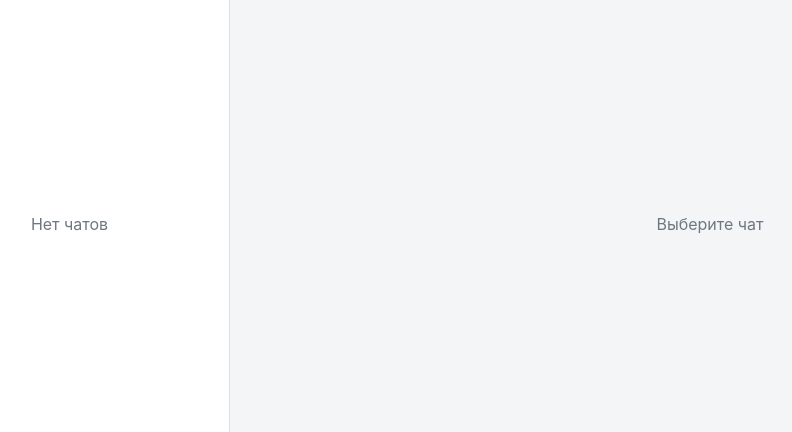
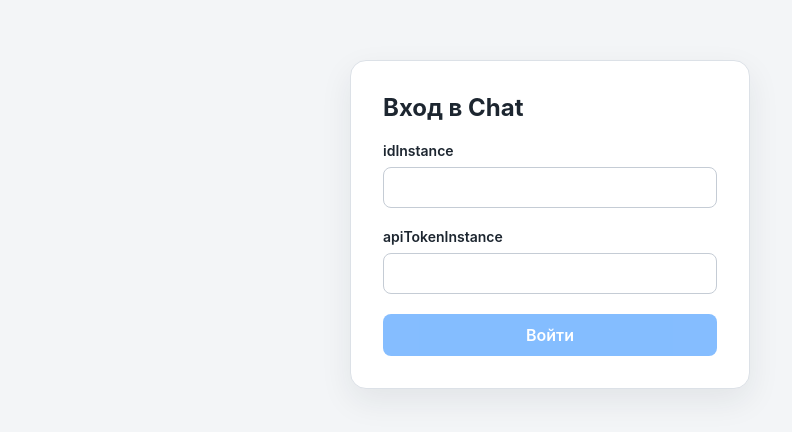
Before and after one commit to AlexandrCHEN/chat, a React (Vite) app: page / in a window 1280 px wide. Shown: the part 176-608 px from the top of the page, without its empty margins (90-882 px from the left). Built offline with nearby package versions, Linux system fonts and the light colour scheme; no server answers.

Commit message:
feat: restructure Messenger component and add LoginForm with credential handling

```diff
--- a/pnpm-workspace.yaml
+++ /dev/null
@@ -1,2 +0,0 @@
-allowBuilds:
-  esbuild: set this to true or false
--- a/src/App.tsx
+++ b/src/App.tsx
@@ -1,10 +1,41 @@
+import { useState } from 'react'
+import { GreenApiError, getStateInstance } from './api/greenApi'
+import { LoginForm } from './components/LoginForm/LoginForm'
 import { Messenger } from './components/Messenger/Messenger'
+import { clearCredentials, loadCredentials, saveCredentials } from './lib/credentialsStorage'
+import type { Credentials } from './types'
 
 const configurationError =
   'Не задан адрес GREEN-API. Укажите VITE_GREEN_API_URL в файле .env и перезапустите приложение.'
 
 function App() {
   const apiUrl = import.meta.env.VITE_GREEN_API_URL?.trim().replace(/\/+$/, '')
+  const [credentials, setCredentials] = useState<Credentials | null>(() => loadCredentials())
+
+  async function handleLogin(nextCredentials: Credentials): Promise<string | null> {
+    if (!apiUrl) {
+      return configurationError
+    }
+
+    try {
+      const stateInstance = await getStateInstance(apiUrl, nextCredentials)
+
+      if (stateInstance === 'authorized') {
+        saveCredentials(nextCredentials)
+        setCredentials(nextCredentials)
+        return null
+      }
+
+      return getStateMessage(stateInstance)
+    } catch (error) {
+      return getRequestErrorMessage(error)
+    }
+  }
+
+  function handleLogout() {
+    clearCredentials()
+    setCredentials(null)
+  }
 
   if (!apiUrl) {
     return (
@@ -14,7 +45,44 @@ function App() {
     )
   }
 
-  return <Messenger />
+  if (!credentials) {
+    return <LoginForm onSubmit={handleLogin} />
+  }
+
+  return <Messenger onLogout={handleLogout} />
+}
+
+function getStateMessage(stateInstance: string): string {
+  switch (stateInstance) {
+    case 'notAuthorized':
+      return 'Инстанс не авторизован: отсканируйте QR-код в личном кабинете GREEN-API'
+    case 'starting':
+      return 'Инстанс запускается, повторите попытку через минуту'
+    case 'sleepMode':
+      return 'Инстанс в спящем режиме: телефон не в сети'
+    case 'blocked':
+    case 'yellowCard':
+    case 'suspended':
+      return `Инстанс недоступен (состояние: ${stateInstance}). Проверьте его в личном кабинете GREEN-API`
+    default:
+      return `Неожиданное состояние инстанса: ${stateInstance}`
+  }
+}
+
+function getRequestErrorMessage(error: unknown): string {
+  if (error instanceof GreenApiError) {
+    if (error.type === 'http' && error.status !== undefined) {
+      return 'Не удалось проверить подключение. Проверьте ID инстанса и API-токен.'
+    }
+
+    if (error.type === 'network') {
+      return 'Не удалось подключиться к сервису. Проверьте интернет-соединение и попробуйте снова.'
+    }
+
+    return 'Произошла ошибка при проверке подключения. Попробуйте снова.'
+  }
+
+  return 'Не удалось проверить подключение. Попробуйте снова.'
 }
 
 export default App
--- /dev/null
+++ b/src/api/greenApi.ts
@@ -0,0 +1,60 @@
+import type { Credentials } from '../types'
+
+type GreenApiErrorType = 'network' | 'http' | 'response'
+
+export class GreenApiError extends Error {
+  readonly status: number | undefined
+  readonly type: GreenApiErrorType
+
+  constructor(message: string, type: GreenApiErrorType, status?: number) {
+    super(message)
+    this.name = 'GreenApiError'
+    this.type = type
+    this.status = status
+  }
+}
+
+export async function getStateInstance(apiUrl: string, credentials: Credentials): Promise<string> {
+  const response = await request(apiUrl, credentials, 'getStateInstance')
+
+  if (!isRecord(response) || typeof response.stateInstance !== 'string') {
+    throw new GreenApiError('GREEN-API вернул неожиданный ответ.', 'response')
+  }
+
+  return response.stateInstance
+}
+
+async function request(
+  apiUrl: string,
+  credentials: Credentials,
+  method: string,
+): Promise<unknown> {
+  let response: Response
+
+  try {
+    response = await fetch(buildUrl(apiUrl, credentials, method))
+  } catch {
+    throw new GreenApiError('Не удалось подключиться к GREEN-API.', 'network')
+  }
+
+  if (!response.ok) {
+    throw new GreenApiError('GREEN-API вернул ошибку.', 'http', response.status)
+  }
+
+  try {
+    return await response.json()
+  } catch {
+    throw new GreenApiError('GREEN-API вернул неожиданный ответ.', 'response', response.status)
+  }
+}
+
+function buildUrl(apiUrl: string, credentials: Credentials, method: string): string {
+  const idInstance = encodeURIComponent(credentials.idInstance)
+  const apiTokenInstance = encodeURIComponent(credentials.apiTokenInstance)
+
+  return `${apiUrl}/waInstance${idInstance}/${method}/${apiTokenInstance}`
+}
+
+function isRecord(value: unknown): value is Record<string, unknown> {
+  return typeof value === 'object' && value !== null
+}
--- /dev/null
+++ b/src/components/LoginForm/LoginForm.module.css
@@ -0,0 +1,66 @@
+.page {
+  display: grid;
+  min-height: 100%;
+  place-items: center;
+  padding: 24px;
+}
+
+.form {
+  display: grid;
+  width: min(100%, 400px);
+  gap: 20px;
+  padding: 32px;
+  border: 1px solid #dce1e7;
+  border-radius: 16px;
+  background: #ffffff;
+  box-shadow: 0 12px 32px rgb(29 38 48 / 8%);
+}
+
+.title {
+  margin: 0;
+  font-size: 24px;
+}
+
+.field {
+  display: grid;
+  gap: 8px;
+  font-size: 14px;
+  font-weight: 600;
+}
+
+.field input {
+  width: 100%;
+  padding: 11px 12px;
+  border: 1px solid #c5ccd5;
+  border-radius: 8px;
+  color: inherit;
+  font: inherit;
+}
+
+.field input:focus {
+  border-color: #2188ff;
+  outline: 2px solid rgb(33 136 255 / 20%);
+}
+
+.error {
+  margin: -4px 0 0;
+  color: #b42318;
+  font-size: 14px;
+  line-height: 1.4;
+}
+
+.submit {
+  min-height: 42px;
+  border: 0;
+  border-radius: 8px;
+  background: #2188ff;
+  color: #ffffff;
+  font: inherit;
+  font-weight: 600;
+  cursor: pointer;
+}
+
+.submit:disabled {
+  cursor: not-allowed;
+  opacity: 0.55;
+}
--- /dev/null
+++ b/src/components/LoginForm/LoginForm.tsx
@@ -0,0 +1,73 @@
+import { useState } from 'react'
+import type { SubmitEvent } from 'react'
+import type { Credentials } from '../../types'
+import styles from './LoginForm.module.css'
+
+type LoginFormProps = {
+  onSubmit: (credentials: Credentials) => Promise<string | null>
+}
+
+export function LoginForm({ onSubmit }: LoginFormProps) {
+  const [idInstance, setIdInstance] = useState('')
+  const [apiTokenInstance, setApiTokenInstance] = useState('')
+  const [error, setError] = useState<string | null>(null)
+  const [isSubmitting, setIsSubmitting] = useState(false)
+
+  const isDisabled = idInstance.length === 0 || apiTokenInstance.trim().length === 0 || isSubmitting
+
+  async function handleSubmit(event: SubmitEvent<HTMLFormElement>) {
+    event.preventDefault()
+
+    if (isDisabled) {
+      return
+    }
+
+    setError(null)
+    setIsSubmitting(true)
+
+    try {
+      const message = await onSubmit({
+        idInstance,
+        apiTokenInstance: apiTokenInstance.trim(),
+      })
+
+      setError(message)
+    } catch {
+      setError('Не удалось проверить инстанс.')
+    } finally {
+      setIsSubmitting(false)
+    }
+  }
+
+  return (
+    <main className={styles.page}>
+      <form className={styles.form} onSubmit={handleSubmit}>
+        <h1 className={styles.title}>Вход в Chat</h1>
+        <label className={styles.field}>
+          <span>idInstance</span>
+          <input
+            value={idInstance}
+            onChange={(event) => setIdInstance(event.target.value.replace(/\D/g, ''))}
+            inputMode="numeric"
+            autoComplete="off"
+            disabled={isSubmitting}
+          />
+        </label>
+        <label className={styles.field}>
+          <span>apiTokenInstance</span>
+          <input
+            type="password"
+            value={apiTokenInstance}
+            onChange={(event) => setApiTokenInstance(event.target.value)}
+            autoComplete="off"
+            disabled={isSubmitting}
+          />
+        </label>
+        {error && <p className={styles.error} role="alert">{error}</p>}
+        <button className={styles.submit} type="submit" disabled={isDisabled}>
+          {isSubmitting ? 'Проверяем…' : 'Войти'}
+        </button>
+      </form>
+    </main>
+  )
+}
--- a/src/components/Messenger/Messenger.module.css
+++ b/src/components/Messenger/Messenger.module.css
@@ -5,10 +5,33 @@
 }
 
 .sidebar {
-  display: grid;
+  display: flex;
   flex: 0 0 clamp(320px, 25vw, 360px);
+  flex-direction: column;
   border-right: 1px solid #dce1e7;
   background: #ffffff;
+}
+
+.sidebarHeader {
+  display: flex;
+  min-height: 64px;
+  align-items: center;
+  justify-content: space-between;
+  padding: 0 16px;
+  border-bottom: 1px solid #dce1e7;
+}
+
+.logout {
+  border: 0;
+  background: transparent;
+  color: #2188ff;
+  font: inherit;
+  cursor: pointer;
+}
+
+.sidebarContent {
+  display: grid;
+  flex: 1;
   place-items: center;
 }
 
--- a/src/components/Messenger/Messenger.tsx
+++ b/src/components/Messenger/Messenger.tsx
@@ -1,10 +1,22 @@
 import styles from './Messenger.module.css'
 
-export function Messenger() {
+type MessengerProps = {
+  onLogout: () => void
+}
+
+export function Messenger({ onLogout }: MessengerProps) {
   return (
     <main className={styles.messenger}>
       <aside className={styles.sidebar}>
-        <p className={styles.placeholder}>Нет чатов</p>
+        <header className={styles.sidebarHeader}>
+          <strong>MAX Chat</strong>
+          <button className={styles.logout} type="button" onClick={onLogout}>
+            Выйти
+          </button>
+        </header>
+        <div className={styles.sidebarContent}>
+          <p className={styles.placeholder}>Нет чатов</p>
+        </div>
       </aside>
       <section className={styles.chatArea} aria-label="Область чата">
         <p className={styles.placeholder}>Выберите чат</p>
--- /dev/null
+++ b/src/lib/credentialsStorage.ts
@@ -0,0 +1,60 @@
+import type { Credentials } from '../types'
+
+const storageKey = 'max-chat.credentials'
+
+export function loadCredentials(): Credentials | null {
+  try {
+    const value = sessionStorage.getItem(storageKey)
+
+    if (value === null) {
+      return null
+    }
+
+    const credentials: unknown = JSON.parse(value)
+
+    if (isCredentials(credentials)) {
+      return credentials
+    }
+  } catch {
+    clearCredentials()
+    return null
+  }
+
+  clearCredentials()
+  return null
+}
+
+export function saveCredentials(credentials: Credentials): void {
+  try {
+    sessionStorage.setItem(storageKey, JSON.stringify(credentials))
+  } catch {
+    return
+  }
+}
+
+export function clearCredentials(): void {
+  try {
+    sessionStorage.removeItem(storageKey)
+  } catch {
+    return
+  }
+}
+
+function isCredentials(value: unknown): value is Credentials {
+  if (!isRecord(value)) {
+    return false
+  }
+
+  const { idInstance, apiTokenInstance } = value
+
+  return (
+    typeof idInstance === 'string' &&
+    /^\d+$/.test(idInstance) &&
+    typeof apiTokenInstance === 'string' &&
+    apiTokenInstance.trim().length > 0
+  )
+}
+
+function isRecord(value: unknown): value is Record<string, unknown> {
+  return typeof value === 'object' && value !== null
+}
```
Also changed, not shown: 1 other file (tests, documents, lock files or other folders).
